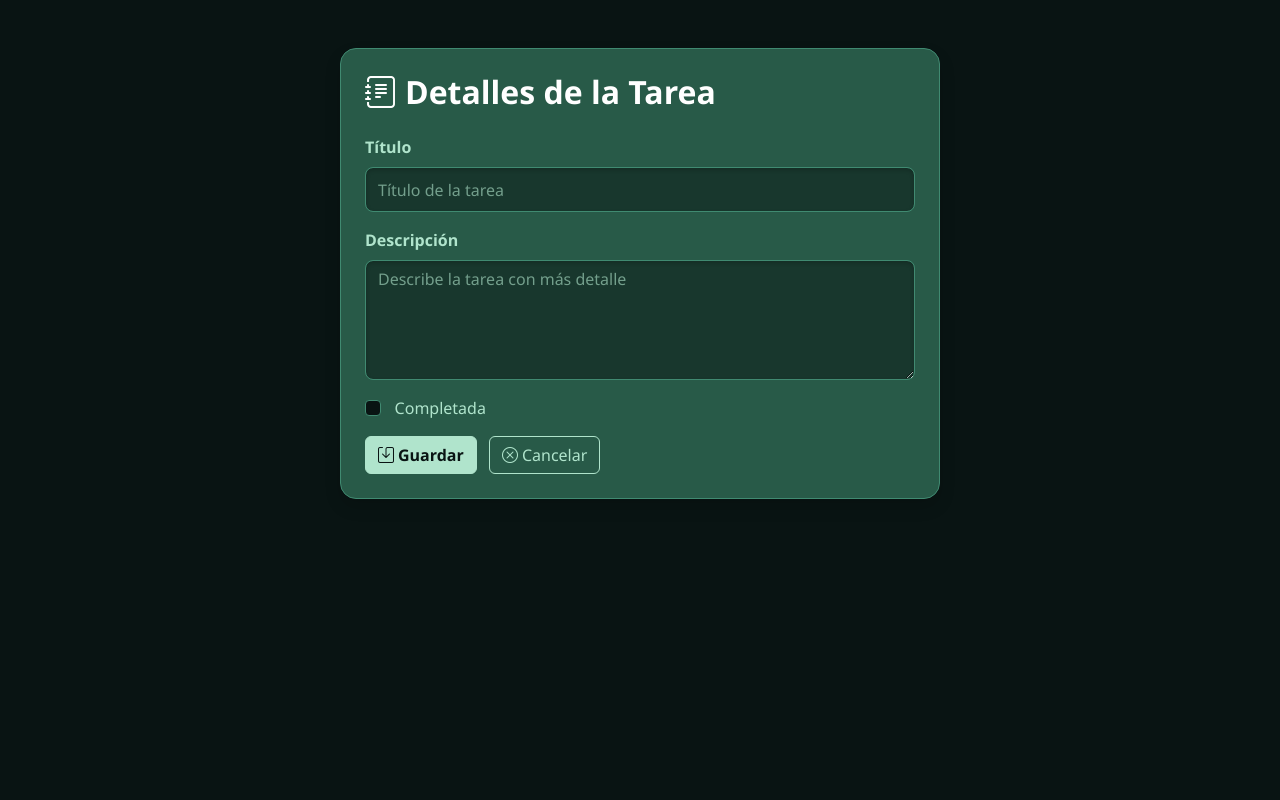
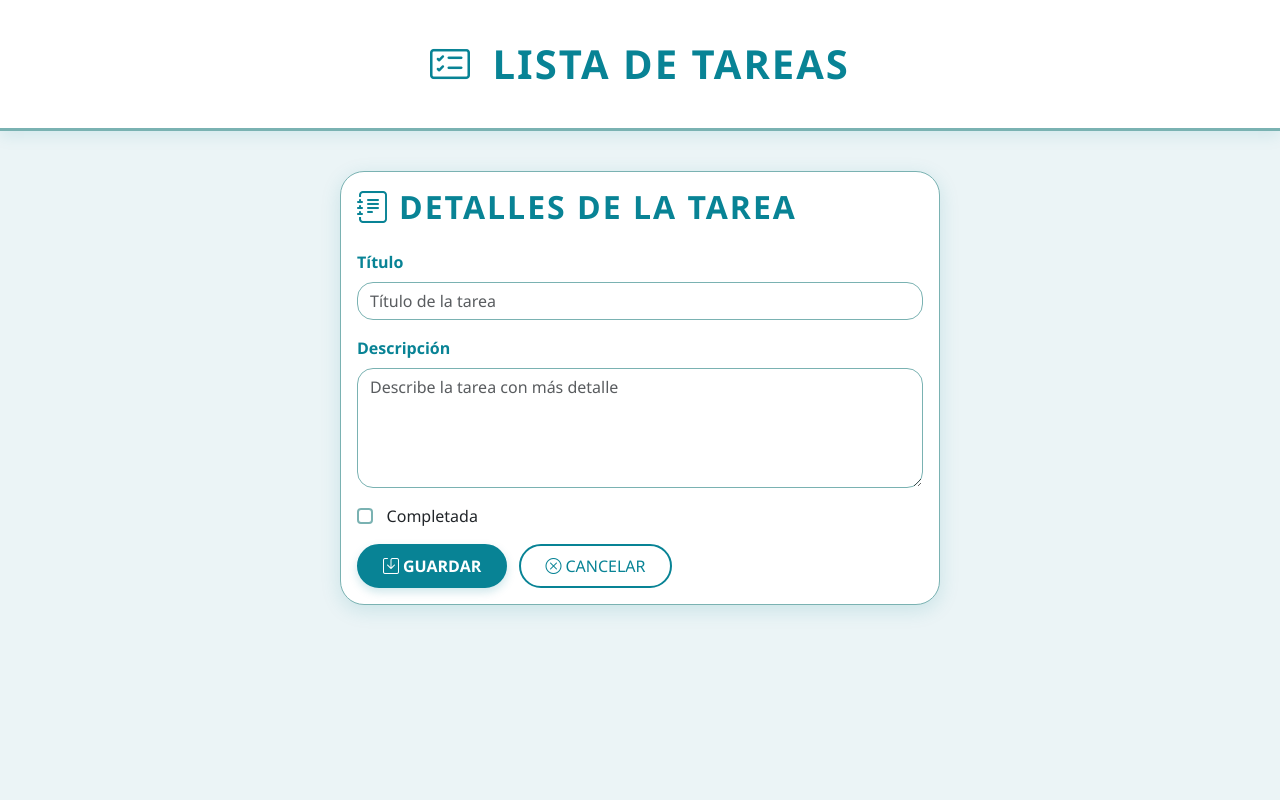
Before and after one commit to JuanPa0915/Taller-2, a Django app: page /crear/ in a window 1280 px wide. Run offline with Django 5.2, Linux system fonts and the light colour scheme.

Commit message:
UI v2 final, pruebas completas

```diff
--- a/config/settings.py
+++ b/config/settings.py
@@ -116,3 +116,7 @@ USE_TZ = True
 # https://docs.djangoproject.com/en/6.0/howto/static-files/
 
 STATIC_URL = 'static/'
+
+STATICFILES_DIRS = [
+    BASE_DIR / 'static',
+]
--- a/static/css/styles.css
+++ b/static/css/styles.css
@@ -1,203 +1,176 @@
-/* Estilos básicos del proyecto - Paleta modificada */
+/* Nuevo diseño UI - Legible y Claro (Paleta Turquesa) */
 :root {
-  --bg-dark: #091413;
-  --bg-card: #285A48;
-  --accent: #408A71;
-  --text-light: #B0E4CC;
-  --white: #ffffff;
+  --bg-deep: #EBF4F6;
+  --bg-card: #ffffff;
+  --primary: #088395;
+  --secondary: #7AB2B2;
+  --text-dark: #2d2d2d;
+  --text-muted: #5e5e5e;
 }
 
 body {
-  background-color: var(--bg-dark);
-  color: var(--text-light);
+  background-color: var(--bg-deep) !important;
+  color: var(--text-dark) !important;
   font-family: 'Segoe UI', Tahoma, Geneva, Verdana, sans-serif;
-  line-height: 1.5;
-  margin: 0;
+  min-height: 100vh;
 }
 
-.container {
-  max-width: 960px;
+h1, h2, h3 {
+  color: var(--primary) !important;
+  text-transform: uppercase;
+  letter-spacing: 2px;
+  font-weight: 800;
 }
 
-h1, h2, h3, h4, h5, h6 {
-  font-family: 'Segoe UI', Tahoma, Geneva, Verdana, sans-serif;
-  color: var(--white);
+.card {
+  background-color: var(--bg-card) !important;
+  border: 1px solid var(--secondary) !important;
+  border-radius: 1.5rem !important;
+  box-shadow: 0 5px 20px rgba(8, 131, 149, 0.15) !important;
+  overflow: hidden;
+}
+
+.table {
+  color: var(--text-dark) !important;
+  background-color: transparent !important;
+  margin-bottom: 0;
+}
+
+.table thead th {
+  background-color: var(--primary) !important;
+  color: #ffffff !important;
+  border-bottom: none !important;
+  text-transform: uppercase;
+  font-size: 0.9rem;
+  letter-spacing: 1px;
+}
+.table-dark {
+   --bs-table-bg: transparent;
+}
+
+.table tbody tr td {
+  background-color: transparent !important;
+  border-color: rgba(122, 178, 178, 0.4) !important;
+  color: var(--text-dark) !important;
+  vertical-align: middle;
+}
+
+.btn-primary, .btn-success {
+  background-color: var(--primary) !important;
+  border: 2px solid var(--primary) !important;
+  color: #ffffff !important;
+  font-weight: bold;
+  border-radius: 2rem !important;
+  text-transform: uppercase;
+  padding: 0.5rem 1.5rem !important;
+  box-shadow: 0 4px 10px rgba(8, 131, 149, 0.2);
+  transition: all 0.3s ease;
+}
+
+.btn-primary:hover, .btn-success:hover {
+  background-color: var(--secondary) !important;
+  border-color: var(--secondary) !important;
+  color: #ffffff !important;
+}
+
+.btn-secondary {
+  background-color: transparent !important;
+  border: 2px solid var(--primary) !important;
+  color: var(--primary) !important;
+  border-radius: 2rem !important;
+  text-transform: uppercase;
+  padding: 0.5rem 1.5rem !important;
+}
+
+.btn-secondary:hover {
+  background-color: var(--primary) !important;
+  color: #ffffff !important;
+}
+
+.btn-warning {
+  background-color: #ffb100 !important;
+  border: none !important;
+  border-radius: 50% !important;
+  width: 35px;
+  height: 35px;
+  padding: 0;
+  display: inline-flex;
+  align-items: center;
+  justify-content: center;
+  color: white !important;
+}
+
+.btn-danger {
+  background-color: #ff3366 !important;
+  border: none !important;
+  border-radius: 50% !important;
+  width: 35px;
+  height: 35px;
+  padding: 0;
+  display: inline-flex;
+  align-items: center;
+  justify-content: center;
+  color: white !important;
+}
+
+.form-control, textarea {
+  background-color: #ffffff !important;
+  border: 1px solid var(--secondary) !important;
+  color: var(--text-dark) !important;
+  border-radius: 1rem !important;
+}
+
+.form-control:focus, textarea:focus {
+  background-color: #ffffff !important;
+  border-color: var(--primary) !important;
+  box-shadow: 0 0 10px rgba(8, 131, 149, 0.2) !important;
+}
+
+.form-label {
+  color: var(--primary) !important;
   font-weight: bold;
 }
 
-.card {
-  border-radius: 1rem;
-  border: 1px solid var(--accent);
-  background-color: var(--bg-card);
-  box-shadow: 0 8px 32px rgba(0, 0, 0, 0.4);
+.badge-completada {
+  background-color: var(--primary);
+  color: #ffffff;
+  padding: 0.5em 0.8em;
+  border-radius: 2rem;
+  font-weight: bold;
+  display: inline-block;
 }
 
-.card-body {
-  padding: 1.5rem;
-}
-
-.btn-primary {
-  background-color: var(--accent);
-  border-color: var(--accent);
-  color: var(--white);
-  box-shadow: 0 4px 10px rgba(64, 138, 113, 0.3);
-  transition: all 0.3s ease;
-}
-
-.btn-primary:hover {
-  background-color: #4db392;
-  border-color: #4db392;
-  transform: translateY(-2px);
-  color: var(--white);
-}
-
-.btn-success {
-  background-color: var(--text-light);
-  color: var(--bg-dark);
-  border-color: var(--text-light);
+.badge-pendiente {
+  background-color: transparent;
+  color: var(--primary);
+  border: 1px solid var(--primary);
+  padding: 0.5em 0.8em;
+  border-radius: 2rem;
+  display: inline-block;
   font-weight: bold;
 }
 
-.btn-success:hover {
-  background-color: #9cd4ba;
-  border-color: #9cd4ba;
-  color: var(--bg-dark);
+.form-check-input {
+  background-color: transparent !important;
+  border: 2px solid var(--secondary) !important;
 }
 
-.btn-secondary {
-  background-color: transparent;
-  border: 1px solid var(--text-light);
-  color: var(--text-light);
+.form-check-input:checked {
+  background-color: var(--primary) !important;
+  border-color: var(--primary) !important;
 }
 
-.btn-secondary:hover {
-  background-color: rgba(176, 228, 204, 0.1);
-  color: var(--white);
+.hero-header {
+  text-align: center;
+  padding: 2.5rem 0;
+  border-bottom: 3px solid var(--secondary);
+  margin-bottom: 2.5rem;
+  background: #ffffff;
+  box-shadow: 0 5px 15px rgba(8, 131, 149, 0.1);
 }
 
-.btn-warning {
-  background-color: #f39c12;
-  border-color: #f39c12;
-  color: white;
+.hero-header h1 {
+  margin-bottom: 0;
+  font-size: 2.5rem;
+  color: var(--primary) !important;
 }
-.btn-warning:hover {
-  background-color: #e67e22;
-  border-color: #e67e22;
-  color: white;
-}
-
-.btn-danger {
-  background-color: #e74c3c;
-  border-color: #e74c3c;
-}
-
-.table {
-  color: var(--text-light);
-  border-color: var(--accent);
-  margin-bottom: 0;
-}
-
-.table thead {
-  background-color: rgba(9, 20, 19, 0.6);
-  color: var(--white);
-}
-
-.table>thead {
-  vertical-align: bottom;
-}
-
-.table th {
-  border-bottom: 2px solid var(--accent);
-  font-weight: bold;
-}
-
-.table-dark {
-   --bs-table-bg: transparent;
-   --bs-table-color: var(--white);
-}
-
-.table th,
-.table td {
-  vertical-align: middle;
-  border-color: var(--accent);
-  background-color: transparent !important;
-  color: var(--text-light);
-}
-
-
-.form-label {
-  font-weight: 600;
-  color: var(--text-light);
-}
-
-.form-control,
-textarea {
-  min-height: 45px;
-  border-radius: 0.5rem;
-  border: 1px solid var(--accent);
-  background-color: rgba(9, 20, 19, 0.5);
-  color: var(--white);
-  box-shadow: inset 0 2px 4px rgba(0, 0, 0, 0.2);
-}
-
-.form-control::placeholder,
-textarea::placeholder {
-    color: rgba(176, 228, 204, 0.6);
-}
-
-.form-control:focus,
-textarea:focus {
-  border-color: var(--text-light);
-  background-color: rgba(9, 20, 19, 0.8);
-  color: var(--white);
-  box-shadow: 0 0 0 0.25rem rgba(176, 228, 204, 0.25);
-}
-
-.form-check-label {
-  color: var(--text-light);
-}
-
-.form-check-input {
-  background-color: var(--bg-dark);
-  border-color: var(--accent);
-}
-.form-check-input:checked {
-  background-color: var(--accent);
-  border-color: var(--accent);
-}
-
-a {
-  text-decoration: none;
-  color: var(--text-light);
-}
-
-a:hover {
-  color: var(--white);
-}
-
-.alert {
-  border-radius: 0.55rem;
-}
-
-/* Fix table empty row text */
-td.text-center {
-  color: var(--text-light) !important;
-}
-
-/* Badge estilos para el estado */
-.badge-completada {
-    background-color: var(--accent);
-    color: var(--white);
-    padding: 0.4em 0.6em;
-    border-radius: 0.5rem;
-    font-size: 0.85em;
-}
-
-.badge-pendiente {
-    background-color: transparent;
-    color: var(--text-light);
-    border: 1px solid var(--accent);
-    padding: 0.4em 0.6em;
-    border-radius: 0.5rem;
-    font-size: 0.85em;
-}
--- a/tareas/templates/tareas/formulario.html
+++ b/tareas/templates/tareas/formulario.html
@@ -6,7 +6,7 @@
     <title>Crear/Editar Tarea</title>
     {% load static %}
     <link href="https://cdn.jsdelivr.net/npm/bootstrap@5.3.0/dist/css/bootstrap.min.css" rel="stylesheet">
-    <link href="{% static 'css/styles.css' %}" rel="stylesheet">
+    <link href="{% static 'css/styles.css' %}?v=4" rel="stylesheet">
     <link rel="stylesheet" href="https://cdn.jsdelivr.net/npm/bootstrap-icons@1.11.3/font/bootstrap-icons.min.css">
     <link href="{% static 'css/styles.css' %}" rel="stylesheet">
     <style>
@@ -19,7 +19,10 @@
     </style>
 </head>
 <body>
-<div class="container mt-5">
+<div class="hero-header">
+    <h1><i class="bi bi-card-checklist me-2"></i> LISTA DE TAREAS</h1>
+</div>
+<div class="container">
     <div class="card shadow mx-auto" style="max-width: 600px;">
         <div class="card-body">
             <h2 class="mb-4"><i class="bi bi-journal-text me-2"></i>Detalles de la Tarea</h2>
```
Also changed, not shown: tareas/templates/tareas/lista.html (+5 -3 lines).
